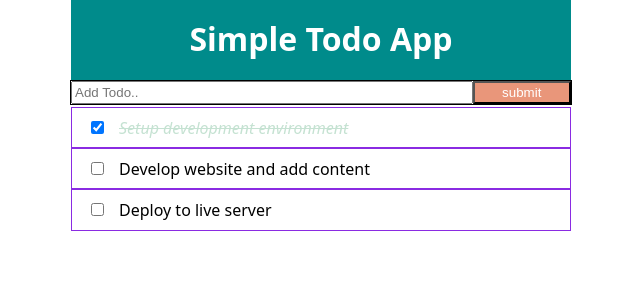
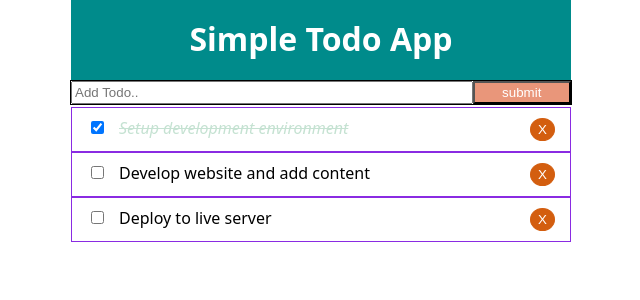
Before and after one commit to elfaro1453/Belajar-Website, a React (Create React App) app in the folder 04-React/project/01-todo-app/: page / in a window 1280 px wide. Shown: the top 300 px of the page, without its empty margins (319-959 px from the left). Built offline with nearby package versions, Linux system fonts and the light colour scheme.

Commit message:
add delete data function

```diff
--- a/04-React/project/01-todo-app/src/App.js
+++ b/04-React/project/01-todo-app/src/App.js
@@ -34,11 +34,19 @@ function App() {
     )
   }
 
+  const deleteData = id => {
+    setTodos(
+      todos.filter(todo => {
+        return todo.id !== id;
+      })
+    )
+  }
+
   return (
     <React.Fragment>
       <Header />
       <AddTodo />
-      <Todos todos={todos} handleChanges={handleChanges} />
+      <Todos todos={todos} handleChanges={handleChanges} deleteData={deleteData}/>
     </React.Fragment>
   )
 }
--- a/04-React/project/01-todo-app/src/components/TodoItem.jsx
+++ b/04-React/project/01-todo-app/src/components/TodoItem.jsx
@@ -7,6 +7,7 @@ function TodoItem(props) {
       return <li className="itemlist" key={item.id}>
         <input type="checkbox" checked={item.completed} onChange={() => props.handleChanges(item.id)}/>
         <span className={item.completed ? "completed" : null}>{item.title}</span>
+        <button onClick={() => props.deleteData(item.id)}>X</button>
         </li>
   })
 
--- a/04-React/project/01-todo-app/src/components/Todos.jsx
+++ b/04-React/project/01-todo-app/src/components/Todos.jsx
@@ -4,7 +4,7 @@ import './styles/Todos.css'
 function Todos(props) {
   return(
     <ul id="todos">
-      <TodoItem data={props.todos} handleChanges={props.handleChanges}/>
+      <TodoItem data={props.todos} handleChanges={props.handleChanges} deleteData={props.deleteData} />
     </ul>
   )
 }
--- a/04-React/project/01-todo-app/src/components/styles/TodoItem.css
+++ b/04-React/project/01-todo-app/src/components/styles/TodoItem.css
@@ -3,11 +3,24 @@
   list-style-type: none;
   padding: 10px 15px;
 }
+
 .itemlist input {
   margin-right: 15px;
 }
+
 .itemlist .completed {
   font-style: italic;
   color: #c5e2d2;
-  text-decoration : line-through;
+  text-decoration: line-through;
 }
+
+.itemlist button {
+  background: #d35e0f;
+  color: #fff;
+  border: 1px solid #d35e0f;
+  padding: 3px 7px;
+  border-radius: 50%;
+  cursor: pointer;
+  float: right;
+  outline: none;
+}
```
